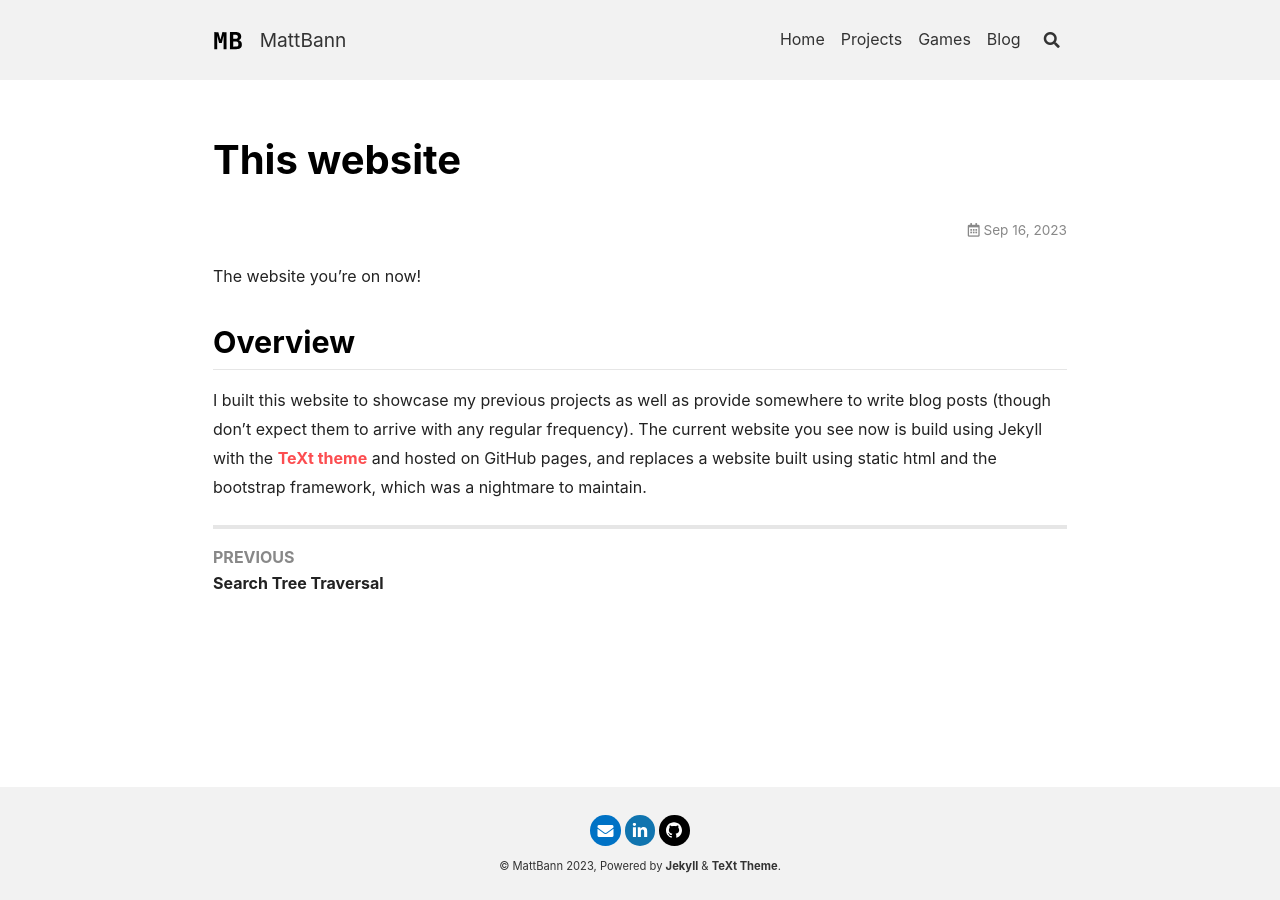
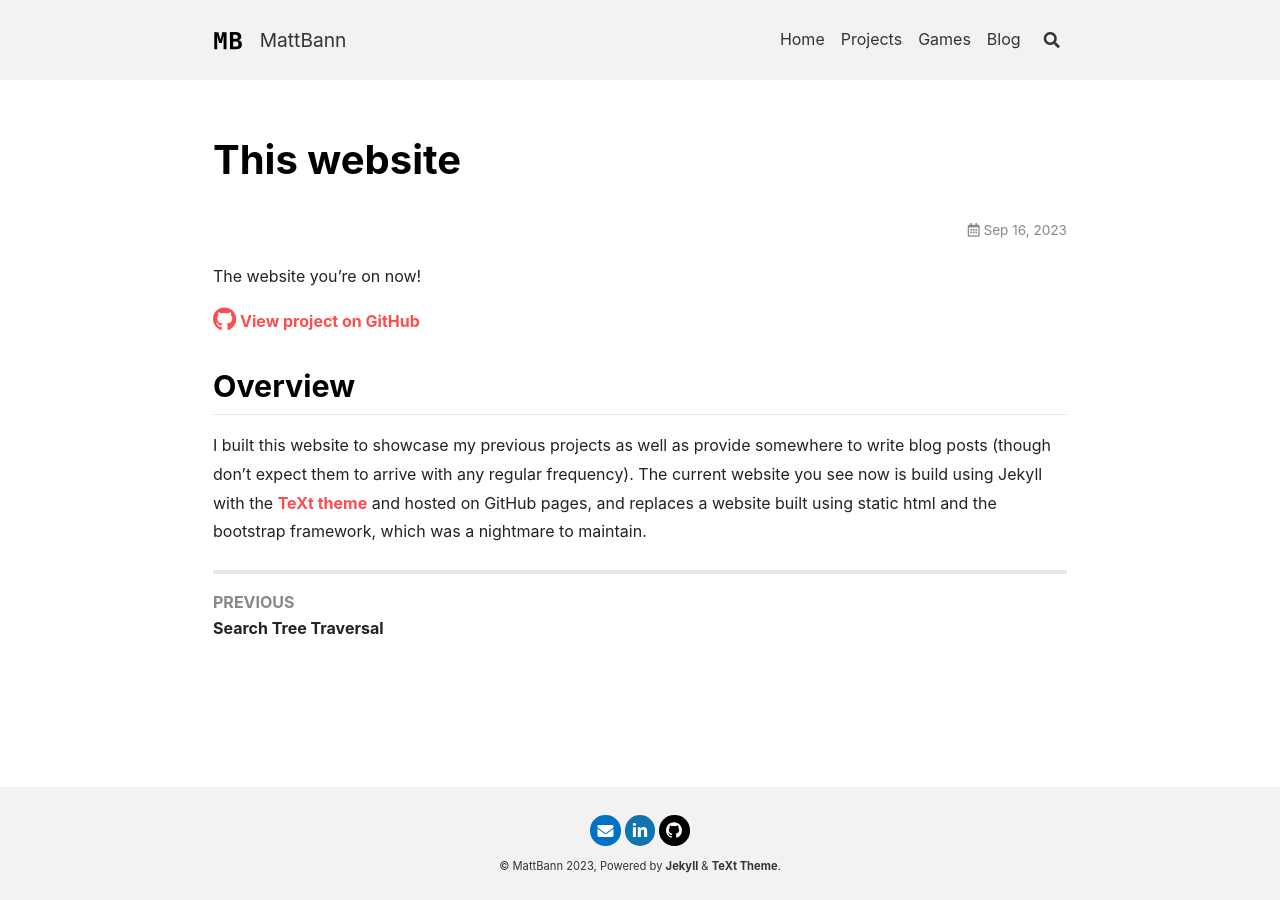
Before and after one commit to MattBann/MattBann.github.io, a Jekyll site: the page built from collections/_projects/website.md, in a window 1280 px wide. Built offline with Jekyll 4.4.1, drawn with Linux system fonts in a browser that asks for light colours; nearby versions of some CDN libraries.

Commit message:
Add GitHub link to website page

```diff
--- a/collections/_projects/website.md
+++ b/collections/_projects/website.md
@@ -10,6 +10,8 @@ The website you're on now!
 
 <!--more-->
 
+[{% include svg/github.svg %} View project on GitHub](https://github.com/MattBann/MattBann.github.io)
+
 ## Overview
 
 I built this website to showcase my previous projects as well as provide somewhere to write blog posts (though don't expect them to arrive with any regular frequency).
```
